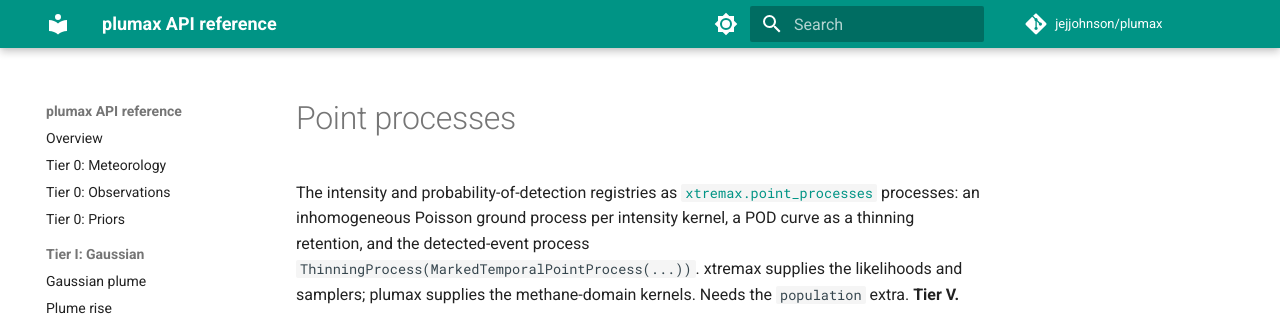
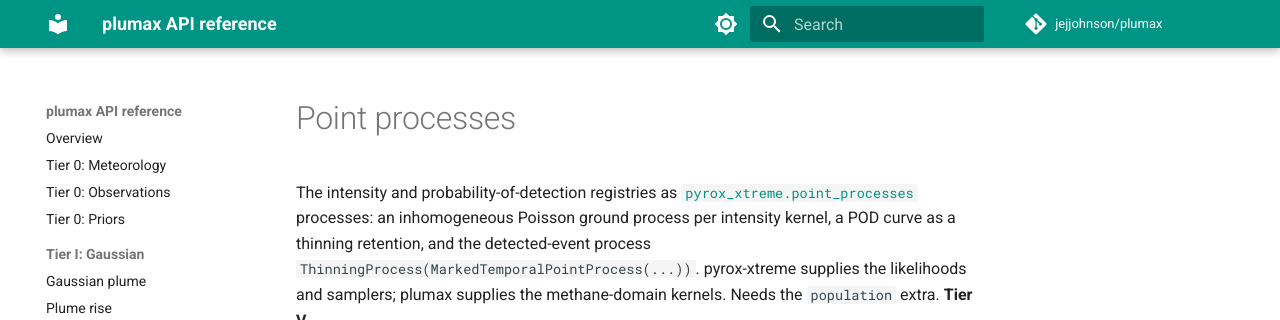
Before and after one commit to jejjohnson/plumax, an MkDocs documentation site: the page built from docs/api/population_processes.md, in a window 1280 px wide, cut to the strip 0-320 px from the top of the page. Built offline with MkDocs 1.6.1 and Material for MkDocs 9.7.7, drawn with Linux system fonts in a browser that asks for light colours; comment, search, counter and statistics services are not loaded.

Commit message:
docs(population): name pyrox-xtreme as the point-process layer in the README, the docs and the dependency diagram

```diff
--- a/docs/api/population_processes.md
+++ b/docs/api/population_processes.md
@@ -1,5 +1,5 @@
 # Point processes
 
-The intensity and probability-of-detection registries as [`xtremax.point_processes`](https://github.com/jejjohnson/xtremax) processes: an inhomogeneous Poisson ground process per intensity kernel, a POD curve as a thinning retention, and the detected-event process `ThinningProcess(MarkedTemporalPointProcess(...))`. xtremax supplies the likelihoods and samplers; plumax supplies the methane-domain kernels. Needs the `population` extra. **Tier V.**
+The intensity and probability-of-detection registries as [`pyrox_xtreme.point_processes`](https://github.com/jejjohnson/pyrox/tree/main/packages/pyrox-xtreme) processes: an inhomogeneous Poisson ground process per intensity kernel, a POD curve as a thinning retention, and the detected-event process `ThinningProcess(MarkedTemporalPointProcess(...))`. pyrox-xtreme supplies the likelihoods and samplers; plumax supplies the methane-domain kernels. Needs the `population` extra. **Tier V.**
 
 ::: plumax.population.processes
--- a/docs/assets/diagrams/plumax-deps.html
+++ b/docs/assets/diagrams/plumax-deps.html
@@ -119,8 +119,8 @@
           <div class="desc">today · 3D-Var, optimal interpolation · Laplace posterior</div>
           <div class="use">lagrangian · les_fvm · coupled</div>
         </div>
-        <div class="node extra" id="xtremax">
-          <div class="name"><code>xtremax</code><span class="pin">[population]</span></div>
+        <div class="node extra" id="pyrox-xtreme">
+          <div class="name"><code>pyrox-xtreme</code><span class="pin">[population]</span></div>
           <div class="desc">today · point processes, plumax #106</div>
           <div class="use">population</div>
         </div>
```
Also changed, not shown: README.md (+3 -3 lines), docs/design/06_tier5_population.md (+4 -4 lines), docs/design/06_tier5b_point_process.md (+3 -3 lines), docs/design/roadmap.md (+2 -2 lines), docs/index.md (+3 -3 lines), docs/assets/diagrams/plumax-deps.png.
